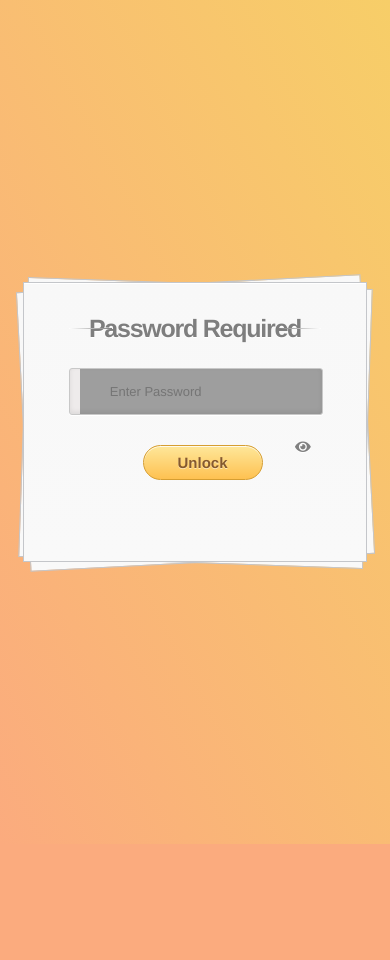
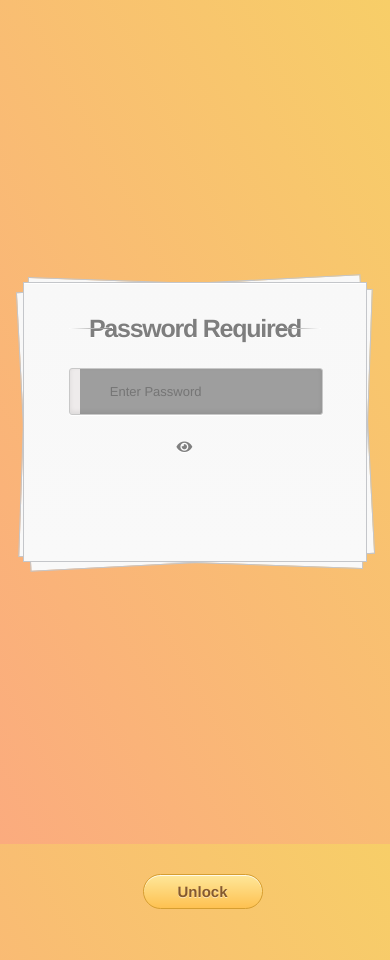
Before and after one commit to kaustubhr/aResume, a plain HTML site: page index.html in a window 390 px wide. Both pictures are taken after a click on the icon 303 px from the left and 446 px from the top of the page. Before the commit the page ends 844 px from the top, so only its background shows below. Drawn offline with Linux system fonts and the light colour scheme; grey boxes are pictures that could not be loaded.

Commit message:
Update style.css

```diff
--- a/style.css
+++ b/style.css
@@ -276,7 +276,7 @@ form:after {
         width: 75vw;
         height: 30vh;
     }
-    .iconStyle{position:absolute;margin-left:100px;margin-bottom:400px;color: gray;}
+    .iconStyle{position:relative;margin-left:100px;margin-bottom:400px;color: gray;}
   }
 /*
 .button a {
```
